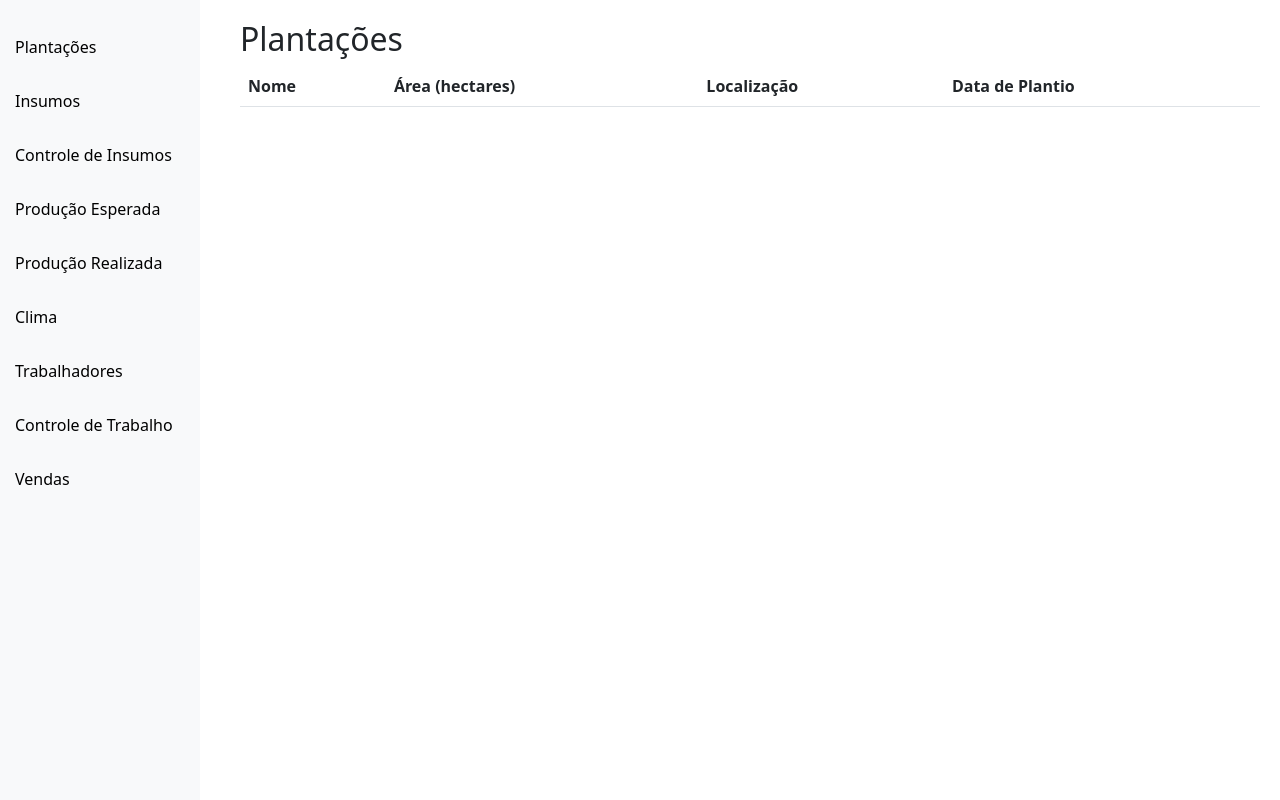
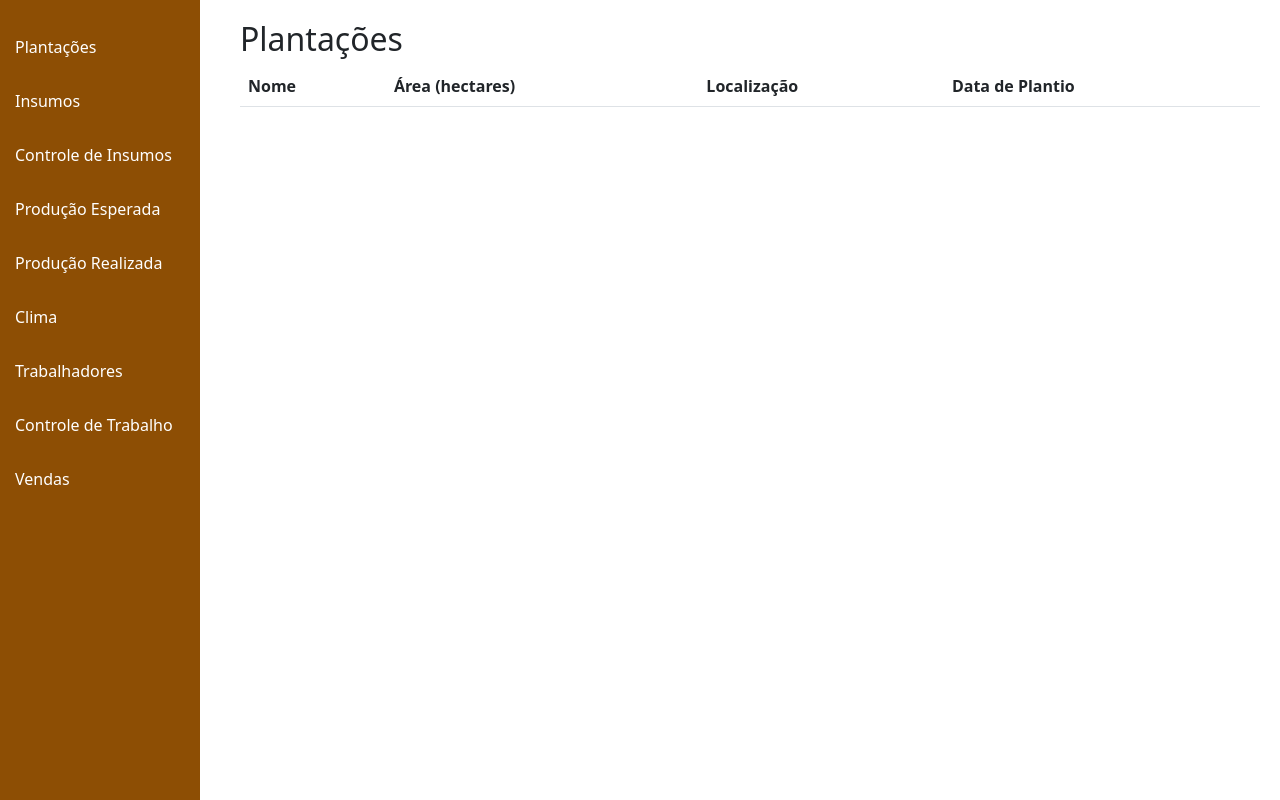
Before and after one commit to kakig/cafe-maestro, a Django app: page /dashboard in a window 1280 px wide. Run offline with Django 5.2, Linux system fonts and the light colour scheme; data comes from the database, SQL or seed files in the repository; data that the repository does not hold is empty.

Commit message:
Update dashboard styles

```diff
--- a/main/templates/main/dashboard.html
+++ b/main/templates/main/dashboard.html
@@ -1,3 +1,4 @@
+
 <!DOCTYPE html>
 <html lang="en">
 <head>
@@ -13,19 +14,19 @@
             top: 0;
             left: 0;
             width: 200px;
-            background-color: #f8f9fa;
+            background-color: #8D4E04;
             padding-top: 20px;
         }
 
         .sidebar a {
             display: block;
-            color: #000;
+            color: white;
             padding: 15px;
             text-decoration: none;
         }
 
         .sidebar a:hover {
-            background-color: #ddd;
+            background-color: #84572F;
         }
 
         /* Estilo do conteúdo principal */
@@ -41,6 +42,7 @@
         .section.active {
             display: block;
         }
+
     </style>
 </head>
 <body>
```
